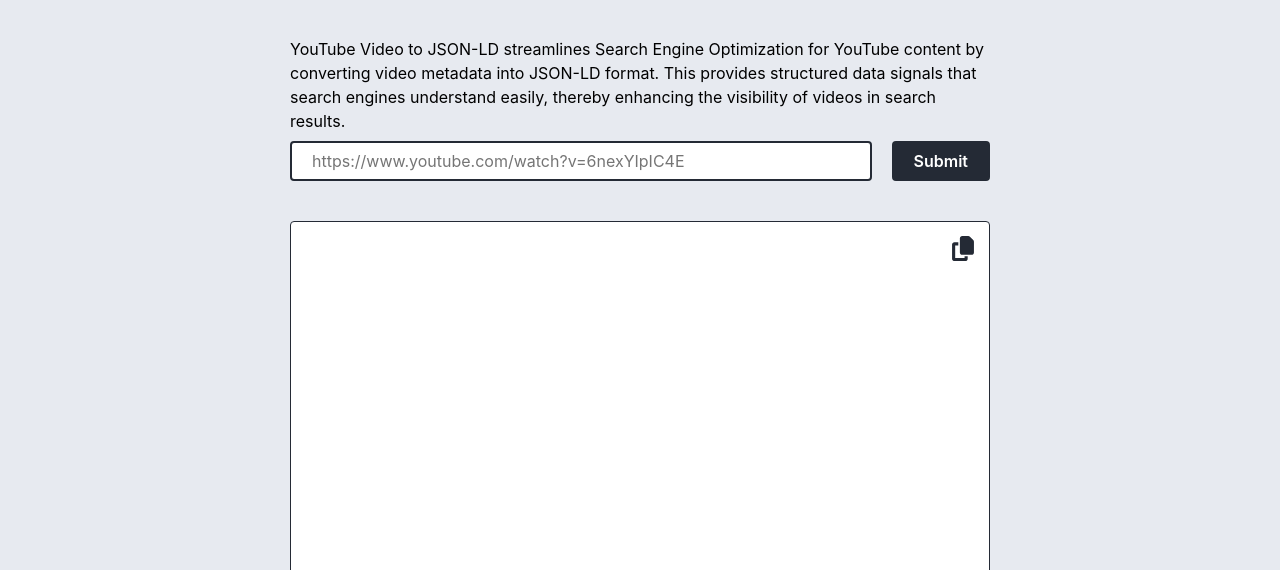
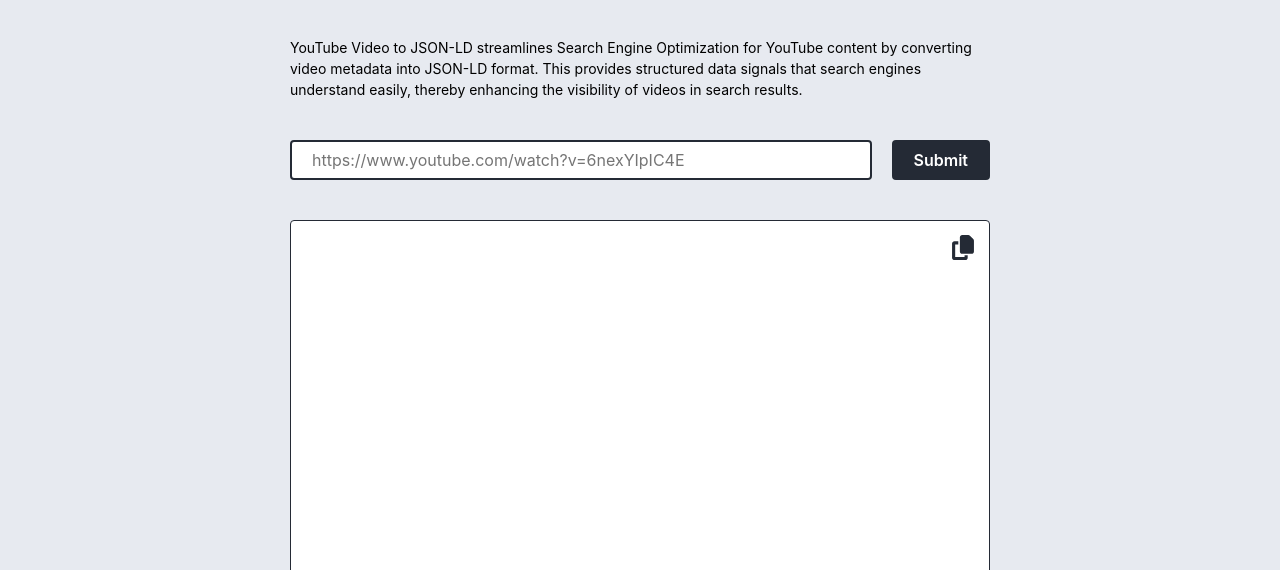
Before and after one commit to motopress/youtube-video-json, a plain HTML site: page index.html in a window 1280 px wide. Shown: the part 230-800 px from the top of the page. Drawn offline with nearby package versions, Linux system fonts and the light colour scheme.

Commit message:
Update style.css

```diff
--- a/style.css
+++ b/style.css
@@ -62,6 +62,7 @@
     display: flex;
     gap: 20px;
     margin-bottom: 40px;
+    margin-top: 40px;
 }
 
 .convert-form.error input {
@@ -140,3 +141,7 @@
     padding: 1em;
     font-family: monospace;
 }
+
+.text-small {
+    font-size: 0.875em;
+}
```
